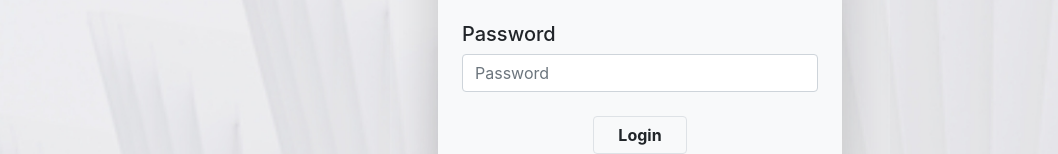
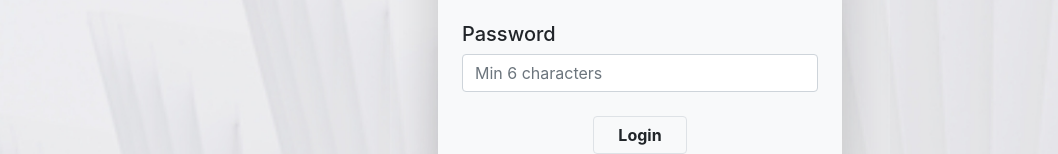
Before and after one commit to Ndn1618/login-form-with-react, a React (Create React App) app: page / in a window 1280 px wide. Shown: the part 328-482 px from the top of the page, without its empty margins (0-1058 px from the left). Built offline with nearby package versions, Linux system fonts and the light colour scheme.

Commit message:
Add password checking styles

```diff
--- a/src/App.js
+++ b/src/App.js
@@ -1,10 +1,11 @@
-import { useState } from 'react'
+import { useState, useRef } from 'react'
 import {darkTheme, lightTheme} from './Components/Themes'
 import './App.css';
 
 function App() {
   const [theme, setTheme] = useState('light')
   const themeMode = theme === 'light' ? lightTheme : darkTheme;
+  const passwordRef = useRef(null)
 
   return (
     <>
@@ -24,7 +25,7 @@ function App() {
               <label className={themeMode.loginLabel} htmlFor='username-input'>Username</label>
               <input className='form-control mb-4' id='username-input' type='text' name='username' placeholder='Username' autoComplete='off' />
               <label className={themeMode.loginLabel} htmlFor='password-input'>Password</label>
-              <input className='form-control mb-4' id='password-input' type='password' name='password' placeholder='Password' />
+              <input ref={passwordRef} className='form-control mb-4' id='password-input' type='password' name='password' placeholder='Min 6 characters' onChange={ (evt) => evt.target.value.length >= 6 ? passwordRef.current.style = 'border: 2px solid green' : passwordRef.current.style = 'border: 2px solid red'} />
               <button className='btn btn-light border align-self-center px-4 font-weight-bold' type='submit'>Login</button>
             </form>
           </div>
```
Also changed, not shown: 1 other file (tests, documents, lock files or other folders).
